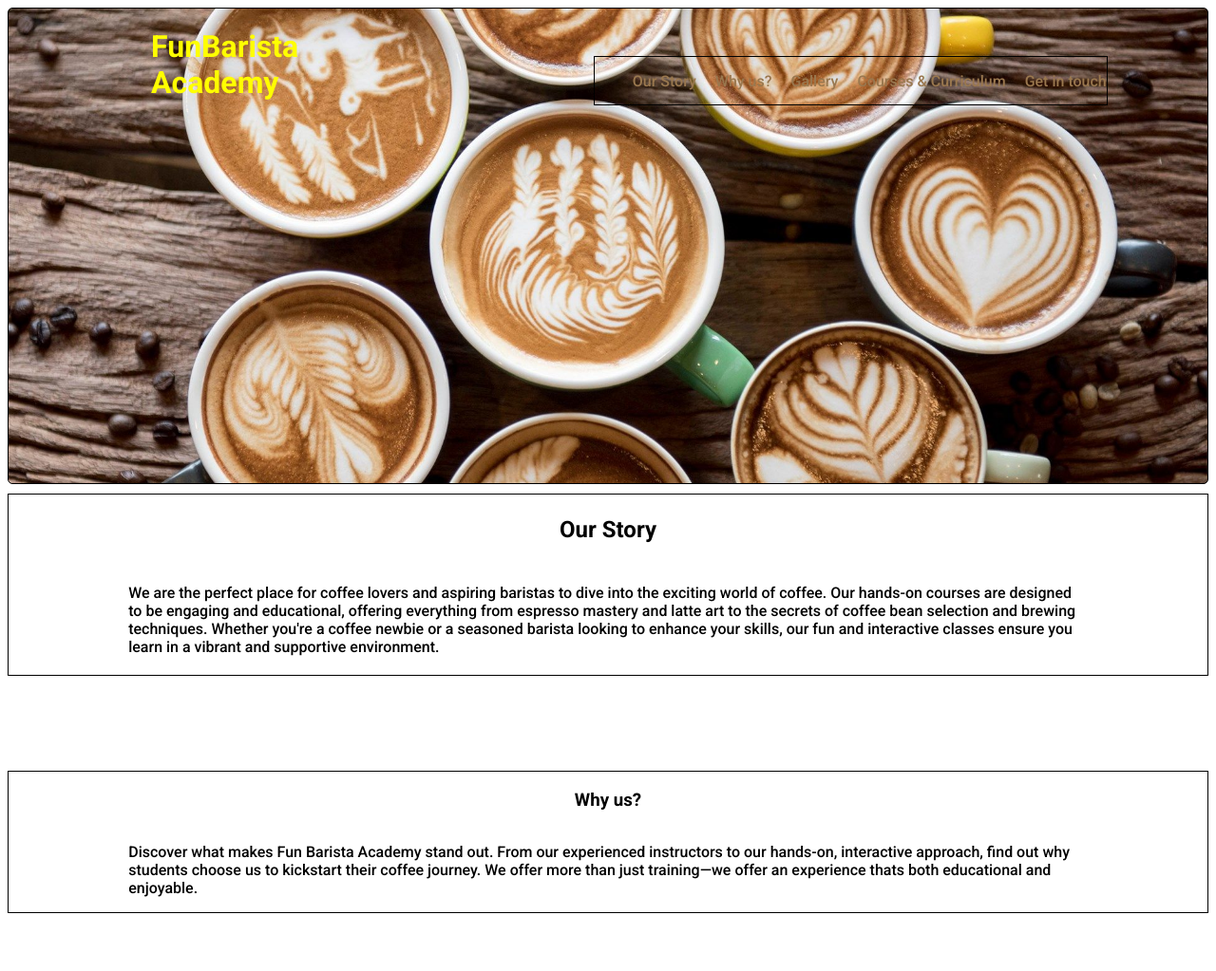
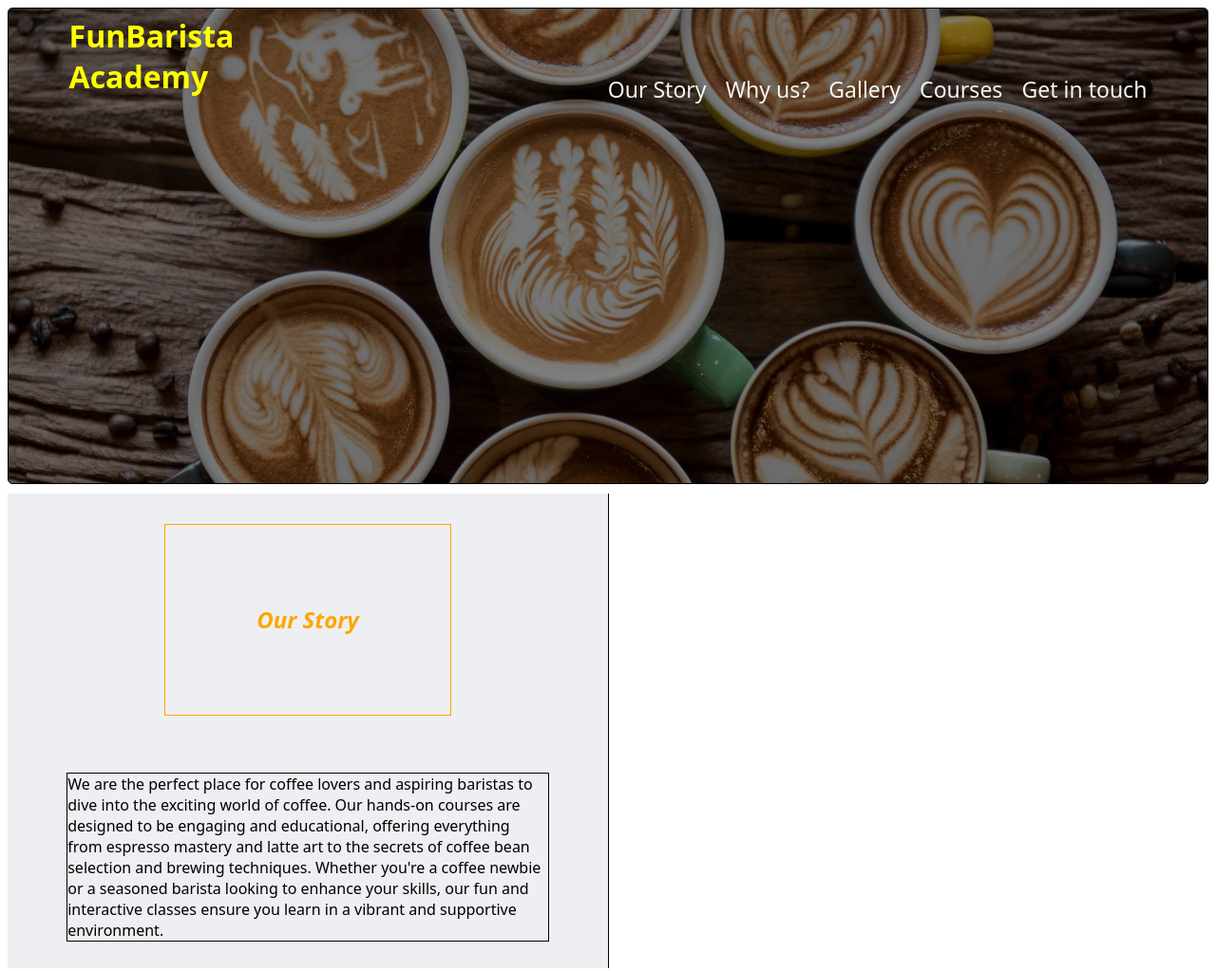
Before and after one commit to 629949/FunBaristaAcademy, a plain HTML site: page index.html in a window 1280 px wide. Shown: the top 1023 px of the page at 95% size. Drawn offline with Linux system fonts and the light colour scheme; a web font is replaced by a local one.

Commit message:
add font and color to our story section

```diff
--- a/index.css
+++ b/index.css
@@ -3,8 +3,7 @@ body {
     display: flex;
     flex-direction: column;
     justify-content: space-evenly;
-    font-family: "Roboto", system-ui;
-    font-weight: 500;
+    font-family: "Yeseva One", system-ui;
     font-style: normal;
     scroll-behavior: smooth;
 
@@ -22,7 +21,7 @@ body {
     position:sticky;
     height: 500px;
     border: 1px solid;
-    background-image: url(/images/coffee_files/cups.jpg);
+    background-image: linear-gradient(rgba(0, 0, 0, 0.5), rgba(0, 0, 0, 0.5)), url(/images/coffee_files/cups.jpg);
     background-repeat: no-repeat;
     background-position: center;
     background-size: cover
@@ -30,11 +29,14 @@ body {
 
 .heading {
     display: flex;
-    width: 200px;
+    width: 300px;
     height: 100px;
     color: yellow;
-    justify-content: flex-end;
+    justify-content: center;
+    align-items: center;
 }
+
+
 
 .nav {
     display: flex;
@@ -45,7 +47,8 @@ body {
     margin-top: 50px;
     height: 50px;
     float: inline-end;
-    border: 1px solid;
+
+
 }
 
 li, ul {
@@ -53,6 +56,8 @@ li, ul {
     display: flex;
     justify-content: space-around;
     gap: 20px;
+    font-size: larger;
+    color: whitesmoke;
 }
 
 a {
@@ -60,9 +65,9 @@ a {
     color: rgb(154, 120, 79);
 }
 
-a:hover {
+li:hover {
     color: rgb(233, 222, 12);
-    border-bottom: 1px solid black;
+    border-bottom: 3px solid rgb(233, 222, 12);
 }
 
 
@@ -72,8 +77,22 @@ a:hover {
     justify-content: space-around;
     align-items: center;
     margin-top: 10px;
-    height: 190px;
+    height: 500px;
+    width: 50%;
+    border-right: 1px solid;
+    background-color: #eeeff2;
+}
+
+h2 {
+    display: flex;
     border: 1px solid;
+    width: 300px;
+    height: 200px;
+    justify-content: center;
+    align-items: center;
+    color: orange;
+    font-style: italic;
+    font-weight: bolder;
 }
 
 
@@ -83,6 +102,7 @@ p {
     align-items: center;
     width: 80%;
     align-items: start;
+    border: 1px solid;
 }
 
 .why {
--- a/index.html
+++ b/index.html
@@ -12,13 +12,13 @@
 <body>
 
     <div class="header">
-       <div class="heading"> <h1>FunBarista<br>Academy</h1> </div>
+       <div class="heading"> <h1>FunBarista Academy</h1> </div>
        <div class="nav">
        <ul>
        <a href="#about"><li>Our Story</li></a>
        <a href="#us"><li>Why us? </li></a>
        <a href="#Gallery"><li>Gallery</li></a>
-       <a href="#curriculum"><li>Courses & Curriculum</li></a>
+       <a href="#curriculum"><li>Courses</li></a>
        <a href="#contact"><li>Get in touch</li></a>
 
        </ul>
@@ -26,7 +26,7 @@
     </div>
 
     <div class="about" id="about">
-        <h2>Our Story</h2>
+        <h2 ><span class="simple-edit">Our Story</span></h2>
         <p class="story">
             We are the perfect place for coffee lovers and aspiring baristas to dive into the exciting world of coffee. Our hands-on courses are designed to be engaging and educational, offering everything from espresso mastery and latte art to the secrets of coffee bean selection and brewing techniques. Whether you're a coffee newbie or a seasoned barista looking to enhance your skills, our fun and interactive classes ensure you learn in a vibrant and supportive environment.
         </p>
```
